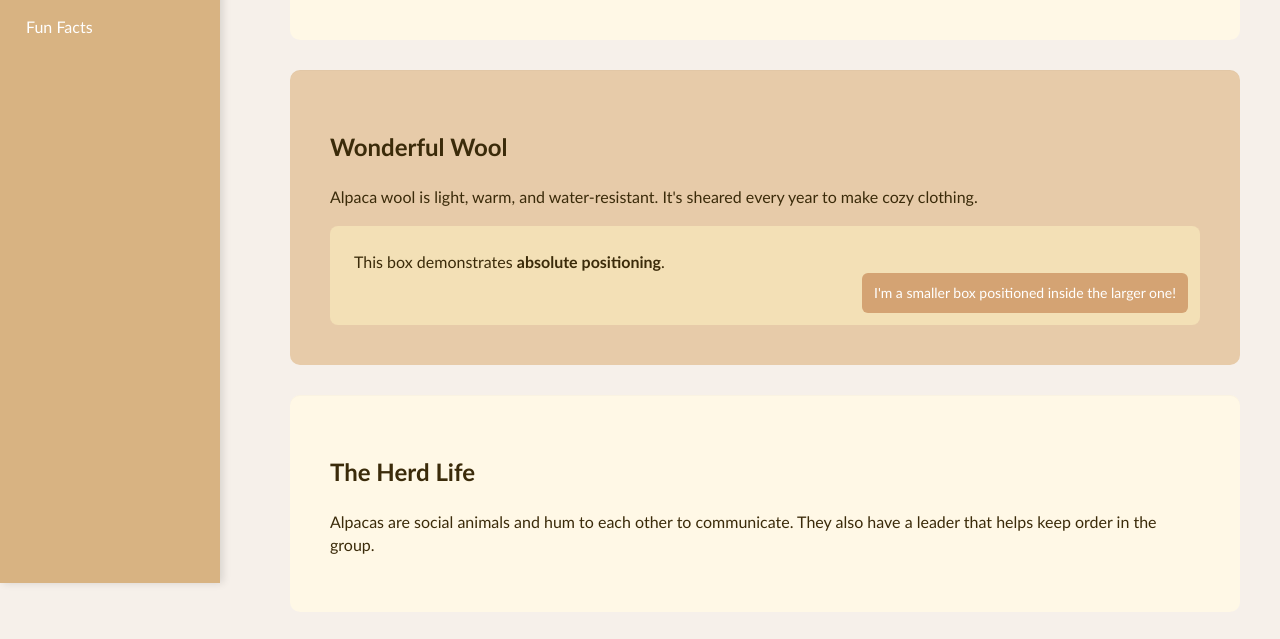
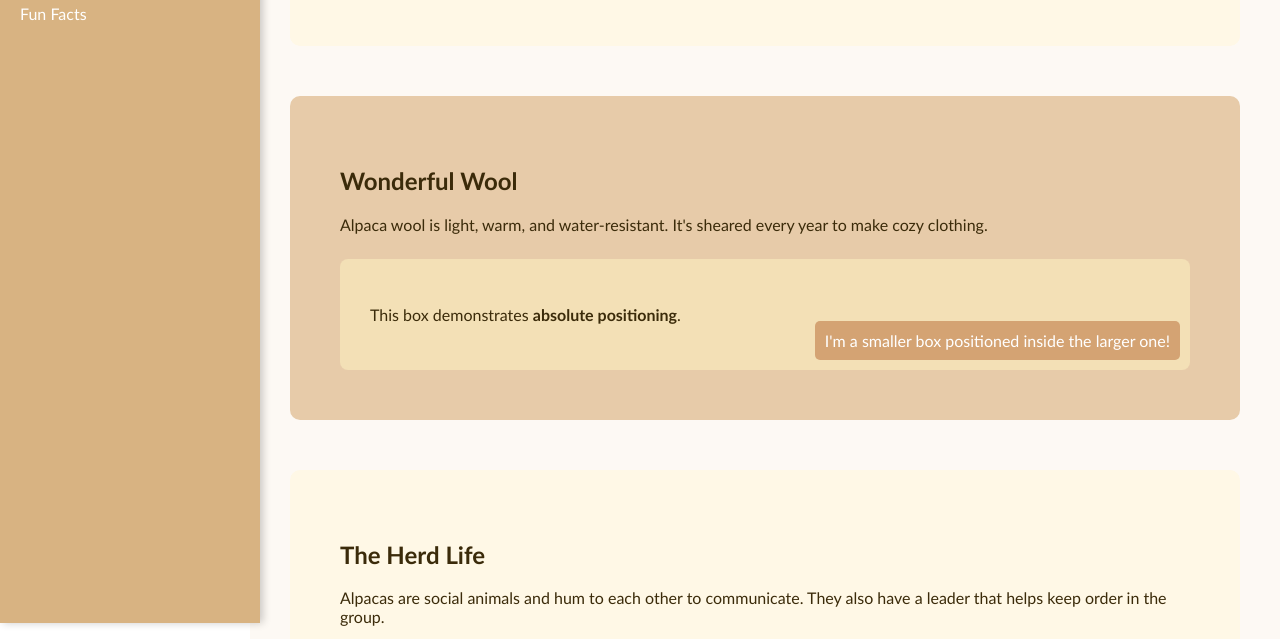
Before and after one commit to chickenmcmuffine-bit/troubleshooting, a plain HTML site: page index.html in a window 1280 px wide. Shown: the part 217-856 px from the top of the page. Drawn offline with Linux system fonts and the light colour scheme.

Commit message:
Update more.css

```diff
--- a/more.css
+++ b/more.css
@@ -1,125 +1,85 @@
-/* Reset box sizing for more predictable layout */
-*,
-*::before,
-*::after {
-  box-sizing: border-box;
-}
-
 body {
   font-family: "Trebuchet MS", sans-serif;
   margin: 0;
   color: #3b2b0a;
-  background-color: #f6f0ea;
-  line-height: 1.45;
-}
+} /* FIX 1: closed missing brace } */
 
-/* SIDEBAR - fixed so it stays visible while scrolling */
 #sidebar {
   position: fixed;
-  top: 0;
+  top: 0; /* FIX 2: replaced "yes" with valid value 0 */
   left: 0;
   width: 220px;
-  height: 100vh;
+  height: 100%;
   background-color: #d8b382;
-  padding: 28px 18px;
-  box-shadow: 3px 0 8px rgba(0, 0, 0, 0.12);
-  display: flex;
-  flex-direction: column;
-  align-items: center;
+  padding: 20px; /* FIX 3: removed stray control character */
+  box-shadow: 3px 0 8px rgba(0, 0, 0, 0.2);
 }
 
 #sidebar h2 {
-  color: white;
-  margin: 0 0 18px;
-  font-size: 18px;
+  color: white; /* FIX 4: replaced invalid 'what' with 'white' */
   text-align: center;
-}
-
-#sidebar nav {
-  width: 100%;
 }
 
 #sidebar ul {
   list-style: none;
   padding: 0;
-  margin: 0;
-  width: 100%;
 }
 
 #sidebar li {
-  margin: 12px 0;
-}
+  margin: 15px 0;
+} /* FIX 5: moved selector outside ul braces */
 
 #sidebar a {
   color: white;
   text-decoration: none;
-  display: block;
-  padding: 6px 8px;
-  border-radius: 6px;
 }
 
-#sidebar a:hover,
-#sidebar a:focus {
-  text-decoration: none;
-  background: rgba(255,255,255,0.07);
+#sidebar a:hover {
+  text-decoration: underline;
+} /* FIX 6: un-nested hover block properly */
+
+#content {
+  margin-left: 250px;
+  padding: 40px;
+  background-color: #fdf9f4; /* FIX 7: added missing # before color */
 }
 
-/* MAIN CONTENT - leave space for fixed sidebar */
-#content {
-  margin-left: 250px; /* leaves room for the 220px sidebar + padding */
-  padding: 40px;
-  min-height: 100vh;
-}
-
-/* Section card styles */
 .section {
-  padding: 40px;
-  margin-bottom: 30px;
+  padding: 50px; /* FIX 8: added px */
+  margin-bottom: 50px; /* FIX 9: added missing semicolon */
   border-radius: 10px;
-  box-shadow: 0 1px 0 rgba(0,0,0,0.02) inset;
 }
 
 .light {
   background-color: #fff8e6;
 }
 
-.dark {
+.dark { /* FIX 10: fixed typo 'dork' → 'dark' */
   background-color: #e7cba9;
   color: #3b2b0a;
 }
 
-/* Wool box demonstrating relative + absolute */
 .wool-box {
-  position: relative; /* the absolute child will position relative to this */
+  position: relative; /* FIX 11: added missing colon */
   background-color: #f3e0b6;
-  padding: 24px;
-  margin-top: 18px;
+  padding: 30px;
+  margin-top: 25px;
   border-radius: 8px;
-  min-height: 80px;
 }
 
-.wool-box p {
-  margin: 0 0 28px 0;
+.wool-detail {
+  position: absolute; /* FIX 12: added missing brace + colon */
+  bottom: 10px;
+  right: 10px;
+  background-color: #d4a373;
+  color: white;
+  padding: 10px;
+  border-radius: 5px;
 }
 
-/* small panel positioned in corner of wool-box */
-.wool-detail {
-  position: absolute;
-  bottom: 12px;
-  right: 12px;
-  background-color: #d4a373;
-  color: white;
-  padding: 10px 12px;
-  border-radius: 6px;
-  font-size: 14px;
-}
-
-/* Footer */
 #footer {
   text-align: center;
-  padding: 18px;
+  padding: 20px;
   background-color: #d8b382;
   color: white;
-  border-radius: 6px;
-  margin-top: 20px;
 }
```
